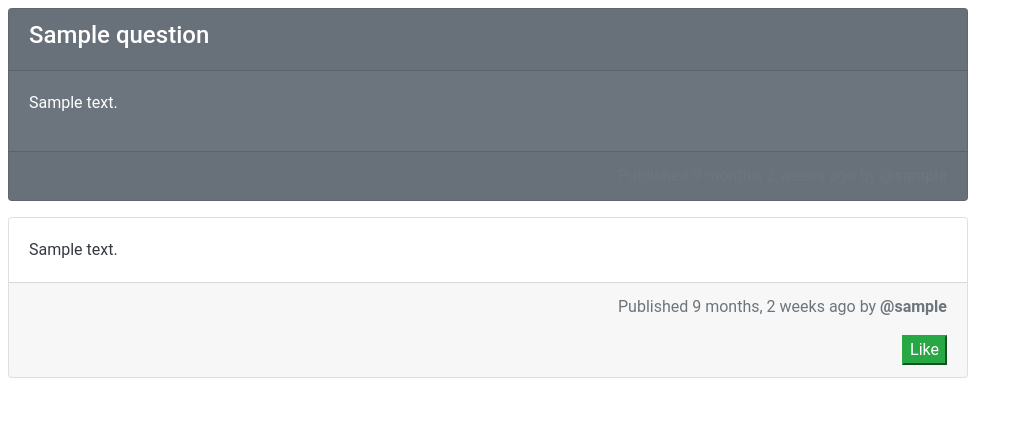
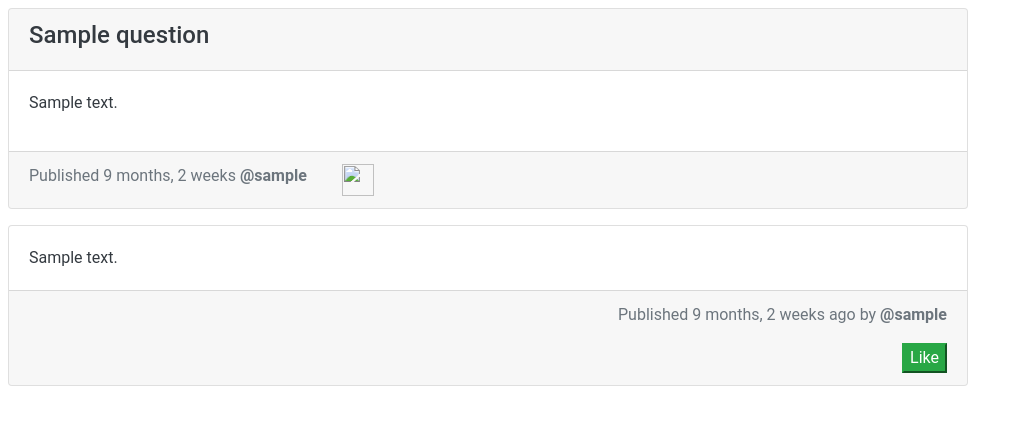
Before and after one commit to antondmtvch/Hasker, a Django app: template hasker/app/templates/app/question_detail.html in a window 1280 px wide. Shown: the part 56-481 px from the top of the page, without its empty margins (0-1023 px from the left). Run offline with Django 3.2, Linux system fonts and the light colour scheme; tables that the repository leaves empty hold one stand-in row (values such as "Sample post"); the template is opened without the code that fills it: values that come from a table or form of the project are taken from there, most other values are stand-ins (such as "Sample title", 1, 10 or a date in 2020); some libraries are stand-ins or nearby versions.

Commit message:
Added user avatar on question_detail template

```diff
--- a/hasker/app/templates/app/question_detail.html
+++ b/hasker/app/templates/app/question_detail.html
@@ -1,12 +1,18 @@
 {% extends 'base.html' %}
 {% block content %}
-    <div class="card text-white bg-secondary mb-3 w-75 mt-2 ml-2">
-        <div class="card-header"><h4>{{ question.title }}</h4></div>
+    <div class="card mb-3 w-75 mt-2 ml-2">
+        <div class="card-header">
+            <h4>{{ question.title }}</h4>
+        </div>
         <div class="card-body">
             <p>{{ question.text|linebreaksbr }}</p>
         </div>
-        <div class="card-footer text-right text-muted">
-            Published {{ question.create_date|timesince }} ago by <b>{{ question.author }}</b>
+        <div class="card-footer text-left text-muted">
+            <div class="card-columns">
+                Published {{ question.create_date|timesince }}
+                <b>{{ question.author }}</b>
+                <img src="{{ question.author.get_avatar_url }}" width="32" height="32" alt=""/>
+            </div>
         </div>
     </div>
     {% for answer in question.get_answers %}
@@ -25,7 +31,7 @@
                         <button class="btn-danger" type="submit">Dislike</button>
                     {% endif %}
                 </form>
-{#                <strong>{{ answer.num_likes }} likes</strong>#}
+                {#                <strong>{{ answer.num_likes }} likes</strong>#}
             </div>
         </div>
     {% endfor %}
```
